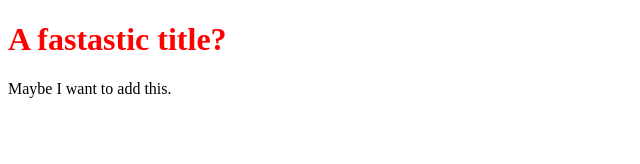
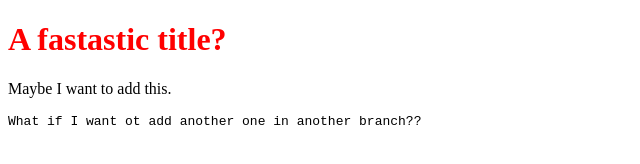
Before and after one commit to giovannigando/OpenClassroomsProject, a plain HTML site: page index.html in a window 1280 px wide. Shown: the whole page, without its empty margins (0-640 px from the left). Drawn offline with Linux system fonts and the light colour scheme.

Commit message:
I added another pre paragraph

```diff
--- a/index.html
+++ b/index.html
@@ -7,5 +7,6 @@
 <body>
     <h1>A fastastic title?</h1>
     <p>Maybe I want to add this.</p>
+    <pre>What if I want ot add another one in another branch??</pre>
 </body>
 </html>
```
